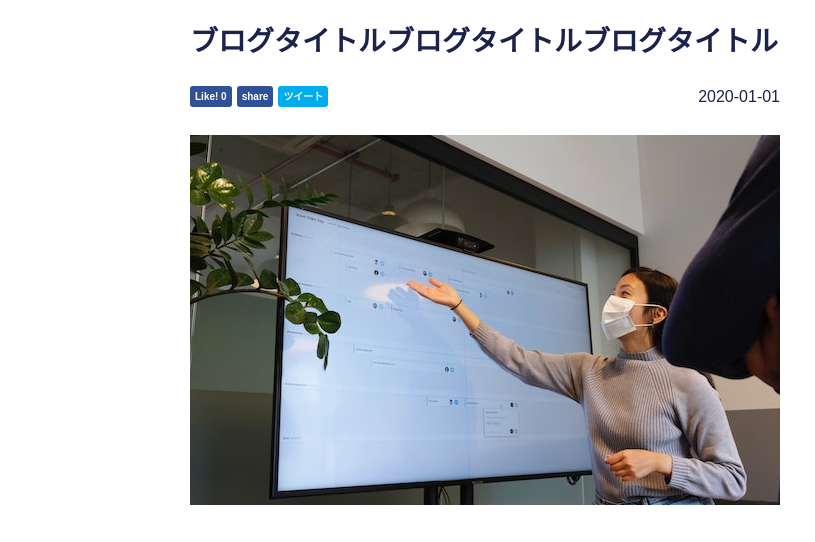
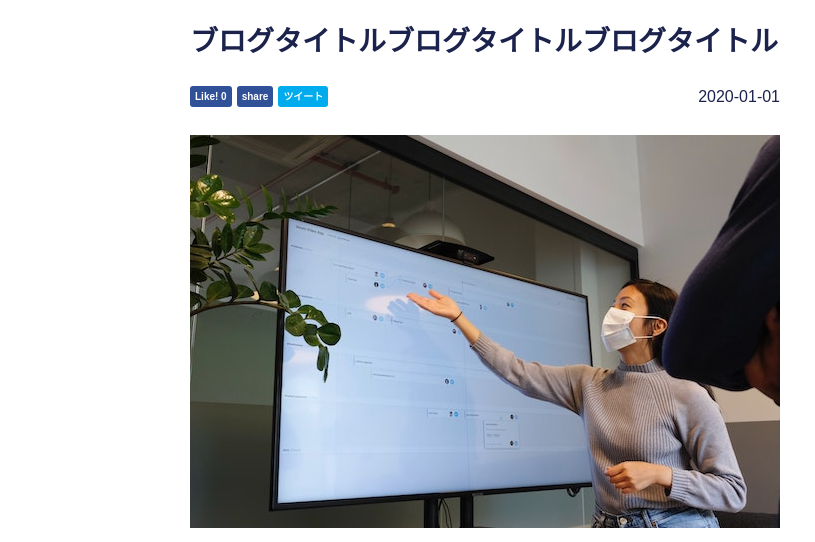
Before and after one commit to fumu238/Engress, a plain HTML site: page blog-single/index.html in a window 1280 px wide. Shown: the part 237-779 px from the top of the page, 0-815 px from the left. Drawn offline with nearby package versions, Linux system fonts and the light colour scheme; files that its build step writes are made by us from their sources.

Commit message:
blog-singleのimgcss修正

```diff
--- a/scss/module/_blogNews.scss
+++ b/scss/module/_blogNews.scss
@@ -49,7 +49,6 @@
 		height: auto;
 		overflow: hidden;
 		min-width: 100px;
-
 	}
 
 	&__img {
--- a/scss/page/blog-single/block/_blog-single.scss
+++ b/scss/page/blog-single/block/_blog-single.scss
@@ -74,15 +74,16 @@
 		width: 100%;
 		padding-bottom: 62.7119%;
 		height: 0;
-		position: relative;
+		// position: relative;
+
+        .img {
+            width: 100%;
+            height: auto;
+            // position: absolute;
+            object-fit: cover;
+        }
 	}
 
-	&__img {
-		width: 100%;
-		height: 100%;
-		position: absolute;
-		object-fit: cover;
-	}
 }
 
 
```
Also changed, not shown: css/blog-single.min.css, 2 other files.
